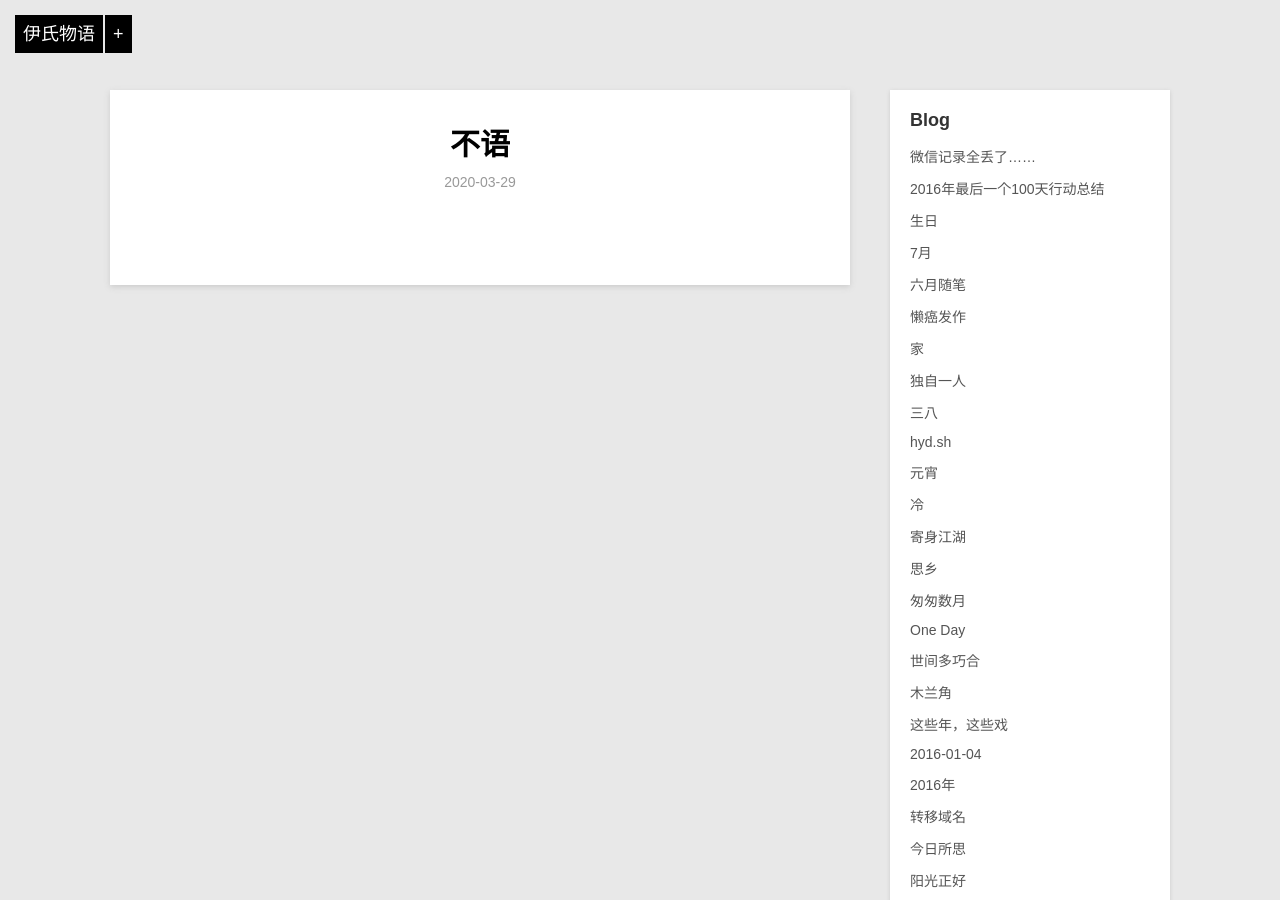
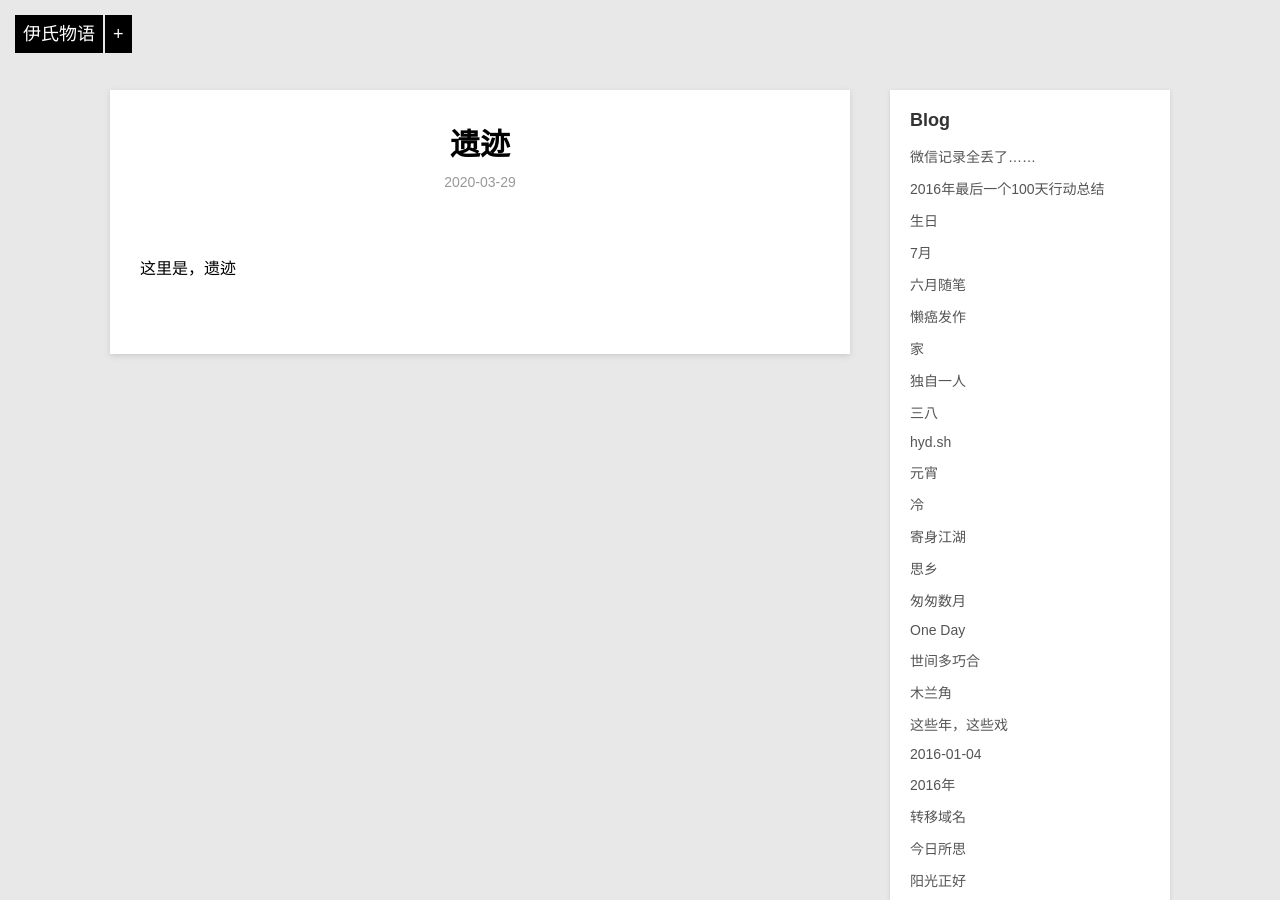
Before and after one commit to AwThink/iyidie, a Jekyll site: the page built from _posts/yiji/2020-03-29-遗迹遗迹.md, in a window 1280 px wide and 900 px high. Built offline with Jekyll 4.4.1, drawn with Linux system fonts in a browser that asks for light colours.

Commit message:
修改分类测试的文章

```diff
--- a/_posts/yiji/2020-03-29-遗迹遗迹.md
+++ b/_posts/yiji/2020-03-29-遗迹遗迹.md
@@ -1,8 +1,8 @@
 ---
 layout: post
-title: 不语
-category: dump
+title: 遗迹
+category: yiji
 description: Die Erkenntnis.
 ---
 
-[Mukosame]:    http://mukosame.github.io  "Mukosame"
+这里是，遗迹
```
